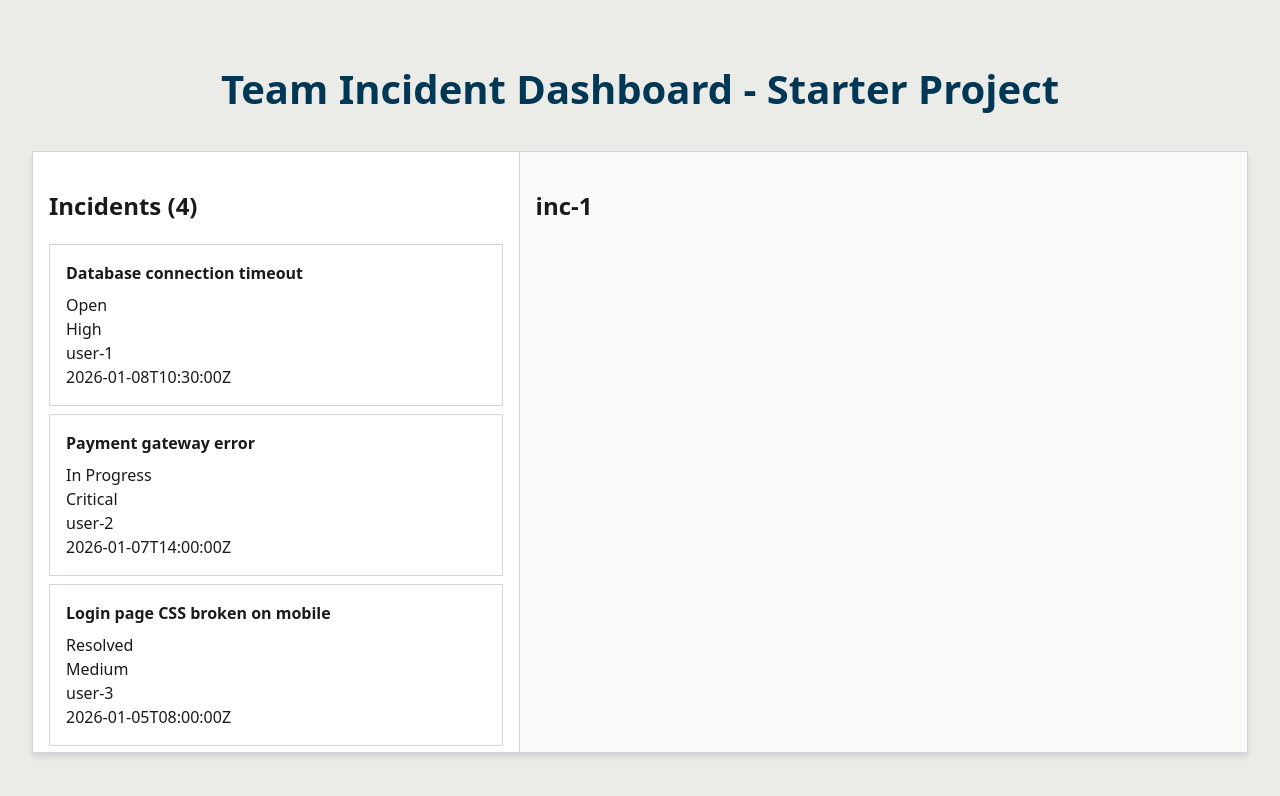
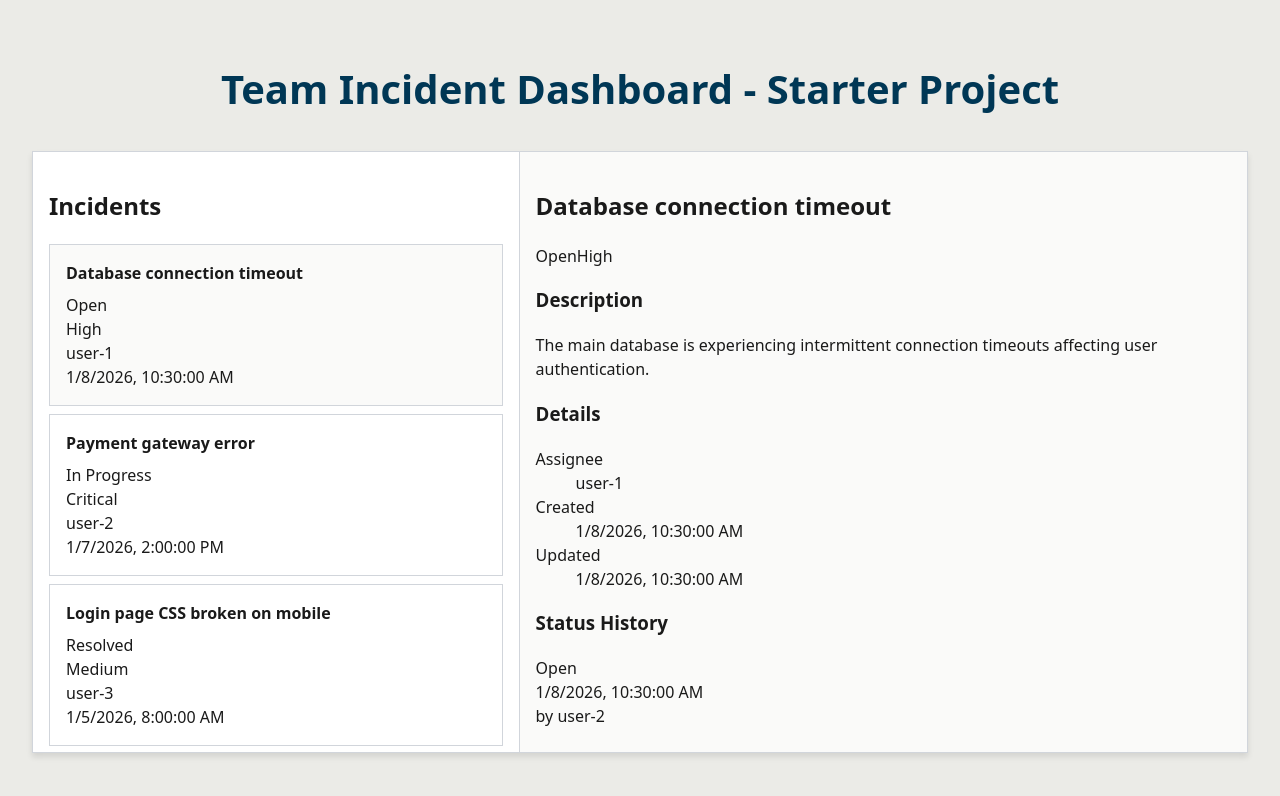
Before and after one commit to vitorleite/db-fe-exercise-incidents-dashboard, a React (Vite) app: page / in a window 1280 px wide. Both pictures are taken after a click on the button 640 px from the left and 324 px from the top of the page. Shown: the top 796 px of the page. Built offline with nearby package versions, Linux system fonts and the light colour scheme.

Commit message:
initial detail draft and query, formatDate util

```diff
--- a/src/components/ui/Button.module.css
+++ b/src/components/ui/Button.module.css
@@ -7,6 +7,6 @@
 }
 
 .primary {
-  background-color: var(--colour-brand);
+  background-color: var(--colour-primary);
   color: var(--button-primary-text);
 }
--- a/src/components/ui/Button.tsx
+++ b/src/components/ui/Button.tsx
@@ -1,14 +1,18 @@
-import { Button as ButtonPrimitive } from "@base-ui/react/button";
+import * as React from "react";
 import styles from "./Button.module.css";
 
-interface ButtonProps {
-  variant?: "primary";
+interface ButtonProps extends React.ButtonHTMLAttributes<HTMLButtonElement> {
+  variant?: "primary" | "secondary";
 }
 
-export function Button({ variant = "primary", ...props }: ButtonProps) {
+export function Button({
+  variant = "primary",
+  className,
+  ...props
+}: ButtonProps) {
   return (
-    <ButtonPrimitive
-      className={`${styles.button} ${styles[variant]}`}
+    <button
+      className={`${styles.button} ${styles[variant]} ${className || ""}`}
       {...props}
     />
   );
--- /dev/null
+++ b/src/components/ui/Loading.module.css
@@ -0,0 +1,4 @@
+.loading {
+  padding: calc(var(--spacing-unit) * 2);
+  text-align: center;
+}
--- /dev/null
+++ b/src/components/ui/Loading.tsx
@@ -0,0 +1,5 @@
+import styles from "./Loading.module.css";
+
+export function Loading() {
+  return <div className={styles.loading}>Loading...</div>;
+}
--- a/src/components/ui/index.ts
+++ b/src/components/ui/index.ts
@@ -1 +1,2 @@
 export * from "./Button";
+export * from "./Loading";
--- a/src/features/Incidents/IncidentDetail.tsx
+++ b/src/features/Incidents/IncidentDetail.tsx
@@ -1,7 +1,79 @@
-export function IncidentDetail({ incidentId }: { incidentId: string }) {
+import { Loading } from "@/components/ui";
+import { useIncidentQuery } from "./hooks/useIncidentQuery";
+import { formatDate } from "@/utils/formatDate";
+
+interface IncidentDetailProps {
+  incidentId: string;
+}
+
+export function IncidentDetail({ incidentId }: IncidentDetailProps) {
+  const { data: incident, isLoading, error } = useIncidentQuery(incidentId);
+
+  if (isLoading) {
+    return <Loading />;
+  }
+
+  if (error) {
+    return <div className="incident-detail-error">Error: {error.message}</div>;
+  }
+
+  if (!incident) {
+    return null;
+  }
+
   return (
-    <>
-      <h2>{incidentId}</h2>
-    </>
+    <div className="incident-detail">
+      <div className="incident-detail-header">
+        <h2>{incident.title}</h2>
+        <div className="incident-detail-meta">
+          <span
+            className={`incident-status ${incident.status.toLowerCase().replace(" ", "-")}`}
+          >
+            {incident.status}
+          </span>
+          <span
+            className={`incident-severity ${incident.severity.toLowerCase()}`}
+          >
+            {incident.severity}
+          </span>
+        </div>
+      </div>
+
+      <div className="incident-detail-section">
+        <h3>Description</h3>
+        <p>{incident.description}</p>
+      </div>
+
+      <div className="incident-detail-section">
+        <h3>Details</h3>
+        <dl className="incident-detail-list">
+          <dt>Assignee</dt>
+          <dd>{incident.assigneeId || "Unassigned"}</dd>
+
+          <dt>Created</dt>
+          <dd>{formatDate(incident.createdAt)}</dd>
+
+          <dt>Updated</dt>
+          <dd>{formatDate(incident.updatedAt)}</dd>
+        </dl>
+      </div>
+
+      {incident.statusHistory && incident.statusHistory.length > 0 && (
+        <div className="incident-detail-section">
+          <h3>Status History</h3>
+          <div className="incident-status-history">
+            {incident.statusHistory.map((entry, index) => (
+              <div key={index} className="status-history-entry">
+                <div className="status-history-status">{entry.status}</div>
+                <div className="status-history-time">
+                  {formatDate(entry.changedAt)}
+                </div>
+                <div className="status-history-user">by {entry.changedBy}</div>
+              </div>
+            ))}
+          </div>
+        </div>
+      )}
+    </div>
   );
 }
--- a/src/features/Incidents/IncidentList.tsx
+++ b/src/features/Incidents/IncidentList.tsx
@@ -1,17 +1,22 @@
 import { useIncidentsQuery } from "@/features/Incidents/hooks/useIncidentsQuery";
 
+import { Loading } from "@/components/ui";
 import { IncidentListItem } from "./components";
 import { Incident } from "@/api/types";
 
 interface IncidentListProps {
   onSelect: (incidentId: Incident["id"]) => void;
+  selectedIncidentId?: Incident["id"];
 }
 
-export function IncidentList({ onSelect }: IncidentListProps) {
+export function IncidentList({
+  onSelect,
+  selectedIncidentId,
+}: IncidentListProps) {
   const { data: incidents, isLoading, error } = useIncidentsQuery();
 
   if (isLoading) {
-    return <div>Loading incidents...</div>;
+    return <Loading />;
   }
 
   if (error) {
@@ -19,17 +24,15 @@ export function IncidentList({ onSelect }: IncidentListProps) {
   }
 
   return (
-    <>
-      <h2>Incidents ({incidents?.length})</h2>
     <div className="incident-list-items">
       {incidents?.map((incident) => (
         <IncidentListItem
           key={incident.id}
           incident={incident}
           onClick={() => onSelect(incident.id)}
+          isSelected={incident.id === selectedIncidentId}
         />
       ))}
     </div>
-    </>
   );
 }
--- a/src/features/Incidents/Incidents.tsx
+++ b/src/features/Incidents/Incidents.tsx
@@ -5,12 +5,18 @@ import { IncidentDetail } from "./IncidentDetail";
 import "./incidents.css";
 
 export function Incidents() {
-  const [selectedId, setSelectedId] = useState<string | null>(null);
+  const [selectedId, setSelectedId] = useState<string | undefined>();
 
   return (
     <div className={`incidents-container ${selectedId ? "with-detail" : ""}`}>
       <div className="incident-list-wrapper">
-        <IncidentList onSelect={setSelectedId} />
+        <div>
+          <h2>Incidents</h2>
+        </div>
+        <IncidentList
+          onSelect={setSelectedId}
+          selectedIncidentId={selectedId}
+        />
       </div>
 
       {selectedId && (
--- a/src/features/Incidents/components/IncidentListItem.tsx
+++ b/src/features/Incidents/components/IncidentListItem.tsx
@@ -1,14 +1,20 @@
 import { Incident } from "@/api";
+import { formatDate } from "@/utils/formatDate";
 
 interface IncidentListItemProps {
   incident: Incident;
   onClick: () => void;
+  isSelected?: boolean;
 }
 
-export function IncidentListItem({ incident, onClick }: IncidentListItemProps) {
+export function IncidentListItem({
+  incident,
+  onClick,
+  isSelected = false,
+}: IncidentListItemProps) {
   return (
     <div
-      className="incident-list-item"
+      className={`incident-list-item ${isSelected ? "selected" : ""}`}
       onClick={onClick}
       role="button"
       tabIndex={0}
@@ -19,7 +25,7 @@ export function IncidentListItem({ incident, onClick }: IncidentListItemProps) {
         <div>{incident.status}</div>
         <div>{incident.severity}</div>
         <div>{incident.assigneeId}</div>
-        <div>{incident.createdAt}</div>
+        <div>{formatDate(incident.createdAt)}</div>
       </div>
     </div>
   );
--- /dev/null
+++ b/src/features/Incidents/hooks/useIncidentQuery.ts
@@ -0,0 +1,16 @@
+import { useQuery } from "@tanstack/react-query";
+import type { Incident } from "@/api";
+
+export function useIncidentQuery(id: Incident["id"]) {
+  return useQuery<Incident>({
+    queryKey: ["incidents", id],
+    queryFn: async () => {
+      const response = await fetch(`/api/incidents/${id}`);
+      if (!response.ok) {
+        throw new Error("Failed to fetch incident");
+      }
+      return response.json();
+    },
+    enabled: !!id,
+  });
+}
--- a/src/features/Incidents/incidents.css
+++ b/src/features/Incidents/incidents.css
@@ -4,10 +4,9 @@
   /* gap: calc(var(--spacing-unit)); */
   max-width: 1400px;
   height: max(70vh, 600px);
-
-  &.with-detail {
-    grid-template-columns: 2fr 3fr;
-  }
+}
+.incidents-container.with-detail {
+  grid-template-columns: 2fr 3fr;
 }
 
 .incident-list-wrapper,
@@ -35,8 +34,9 @@
   padding: calc(var(--spacing-unit) * 2);
   cursor: pointer;
 
-  &:hover {
-    background-color: var(--colour-surface);
+  &:hover,
+  &.selected {
+    background-color: var(--colour-surface-2);
   }
 }
 
--- /dev/null
+++ b/src/utils/formatDate.ts
@@ -0,0 +1,4 @@
+export function formatDate(dateString: string): string {
+  const date = new Date(dateString);
+  return date.toLocaleString();
+}
```
Lines whose indentation alone changed are shown as unchanged.
